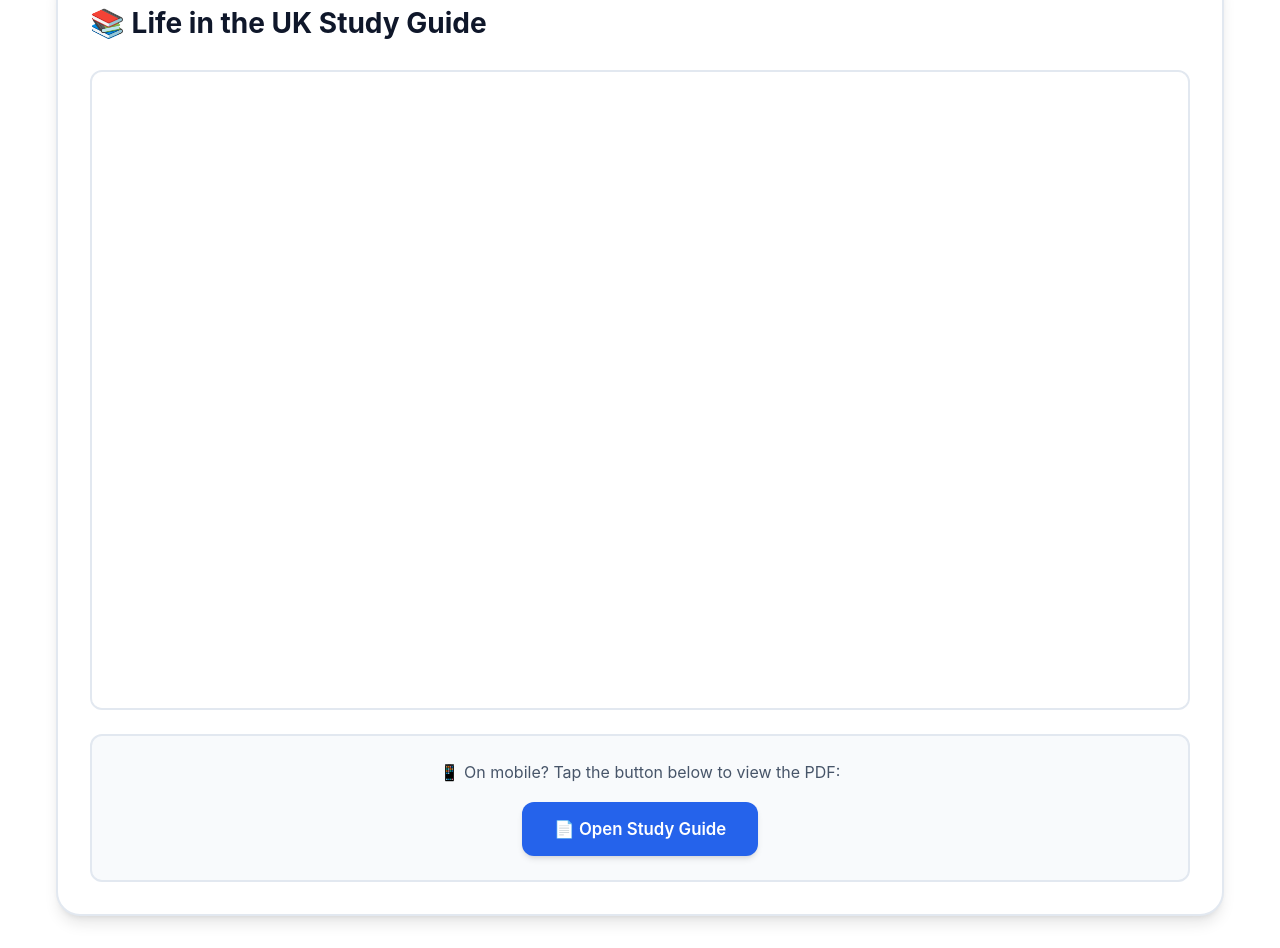
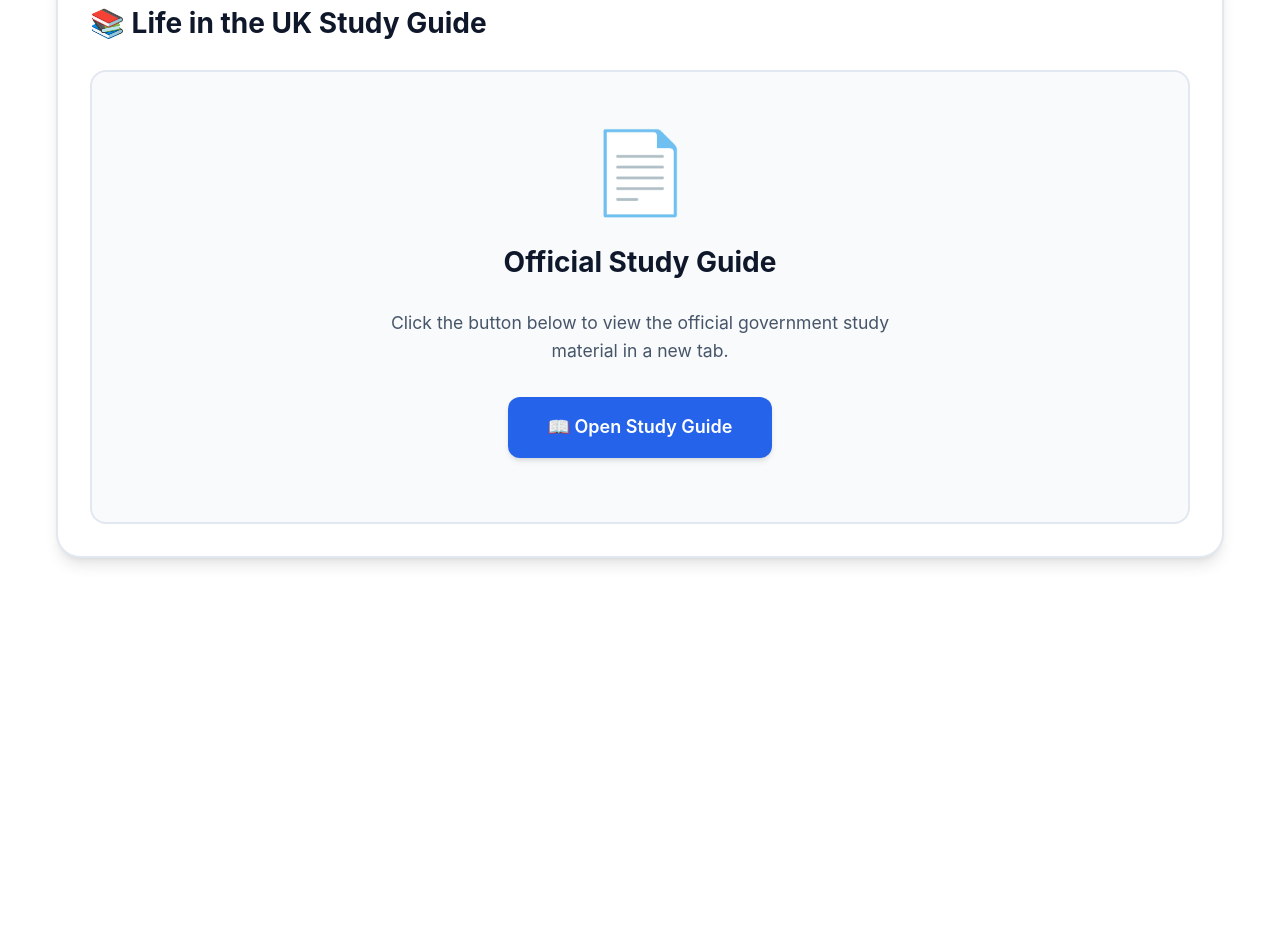
Before and after one commit to shahidabatool/citizenship-app, a Next.js app: page /1/booklet in a window 1280 px wide. Shown: the part 320-1268 px from the top of the page. After the commit the page ends 910 px from the top, so only its background shows below. Built offline with nearby package versions, Linux system fonts and the light colour scheme.

Commit message:
Simplify study guide: Use button-only method for all devices

```diff
--- a/app/[country]/booklet/page.module.css
+++ b/app/[country]/booklet/page.module.css
@@ -82,41 +82,56 @@
     margin: 0;
 }
 
-.pdfViewer {
-    width: 100%;
-    height: 80vh;
+.pdfMessage {
+    text-align: center;
+    padding: 4rem 2rem;
+    background: var(--bg-secondary);
+    border-radius: var(--radius-xl);
     border: 2px solid var(--border);
-    border-radius: var(--radius-lg);
-    overflow: hidden;
-    background: #f5f5f5;
-    margin-bottom: 1.5rem;
+    display: flex;
+    flex-direction: column;
+    align-items: center;
+    gap: 1.5rem;
 }
 
-.pdfFrame {
-    width: 100%;
-    height: 100%;
-    border: none;
+.pdfIcon {
+    font-size: 5rem;
+    line-height: 1;
+    animation: float 3s ease-in-out infinite;
 }
 
-.mobileMessage {
-    text-align: center;
-    padding: 1.5rem;
-    background: var(--bg-secondary);
-    border-radius: var(--radius-lg);
-    border: 2px solid var(--border);
+@keyframes float {
+
+    0%,
+    100% {
+        transform: translateY(0);
+    }
+
+    50% {
+        transform: translateY(-10px);
+    }
 }
 
-.mobileMessage p {
+.pdfMessage h3 {
+    font-size: 1.75rem;
+    font-weight: 700;
+    color: var(--text-primary);
+    margin: 0;
+}
+
+.pdfMessage p {
     color: var(--text-secondary);
-    margin-bottom: 1rem;
-    font-size: 1rem;
+    font-size: 1.1rem;
+    max-width: 500px;
+    margin: 0;
+    line-height: 1.6;
 }
 
 .openButton {
     display: inline-flex;
     align-items: center;
     gap: 0.5rem;
-    padding: 0.875rem 2rem;
+    padding: 1rem 2.5rem;
     background: var(--primary);
     color: white;
     border-radius: var(--radius-lg);
@@ -124,7 +139,8 @@
     text-decoration: none;
     transition: all 0.3s ease;
     box-shadow: var(--shadow-md);
-    font-size: 1.05rem;
+    font-size: 1.125rem;
+    margin-top: 0.5rem;
 }
 
 .openButton:hover {
@@ -139,8 +155,27 @@
         align-items: flex-start;
     }
 
-    .pdfViewer {
-        height: 60vh;
+    .pdfMessage {
+        padding: 3rem 1.5rem;
+    }
+
+    .pdfIcon {
+        font-size: 4rem;
+    }
+
+    .pdfMessage h3 {
+        font-size: 1.5rem;
+    }
+
+    .pdfMessage p {
+        font-size: 1rem;
+    }
+
+    .openButton {
+        padding: 0.875rem 2rem;
+        font-size: 1rem;
+        width: 100%;
+        justify-content: center;
     }
 
     .backButton {
--- a/app/[country]/booklet/page.tsx
+++ b/app/[country]/booklet/page.tsx
@@ -37,23 +37,17 @@ export default async function BookletPage({ params }: BookletPageProps) {
                         <h2>📚 {isCanada ? "Discover Canada" : "Life in the UK"} Study Guide</h2>
                     </div>
 
-                    <div className={styles.pdfViewer}>
-                        <iframe
-                            src={pdfUrl}
-                            className={styles.pdfFrame}
-                            title={isCanada ? "Discover Canada Study Guide" : "Life in the UK Study Guide"}
-                        />
-                    </div>
-
-                    <div className={styles.mobileMessage}>
-                        <p>📱 On mobile? Tap the button below to view the PDF:</p>
+                    <div className={styles.pdfMessage}>
+                        <div className={styles.pdfIcon}>📄</div>
+                        <h3>Official Study Guide</h3>
+                        <p>Click the button below to view the official government study material in a new tab.</p>
                         <a
                             href={pdfUrl}
                             target="_blank"
                             rel="noopener noreferrer"
                             className={styles.openButton}
                         >
-                            📄 Open Study Guide
+                            📖 Open Study Guide
                         </a>
                     </div>
                 </div>
```
